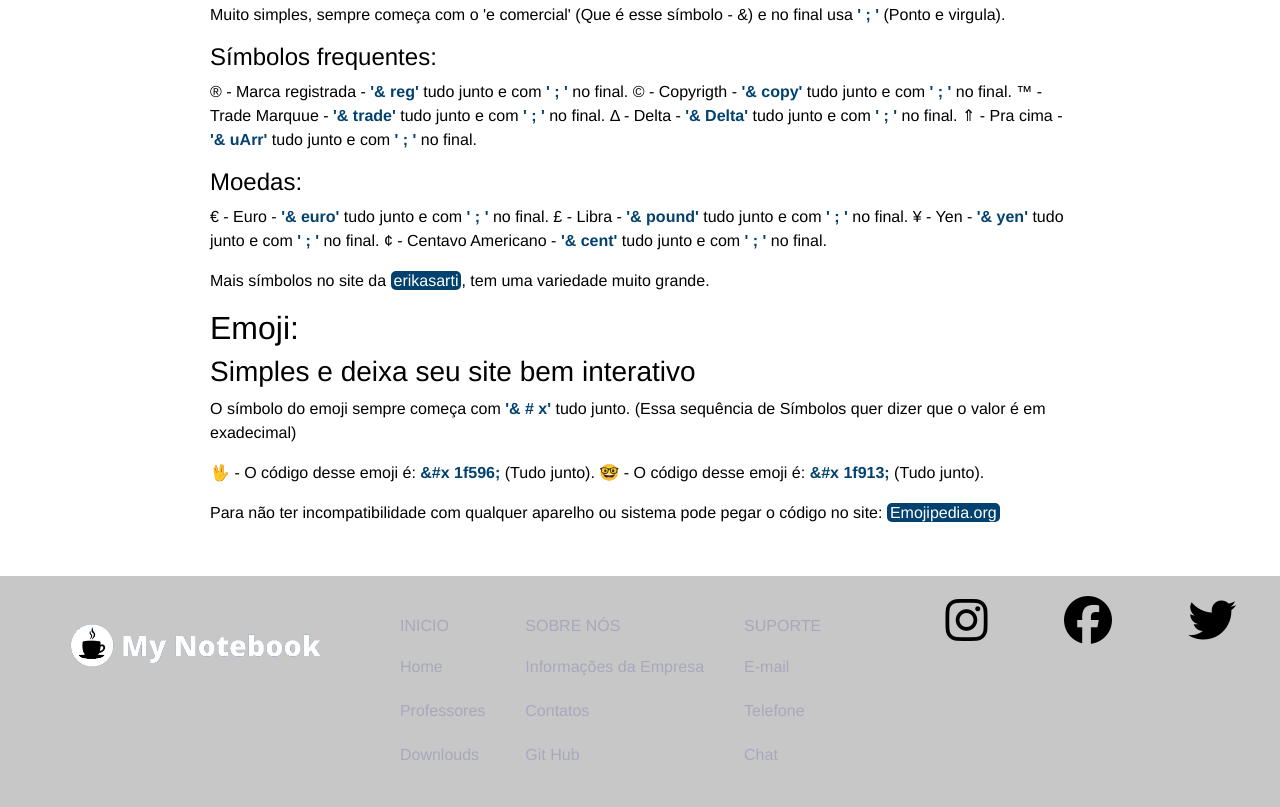
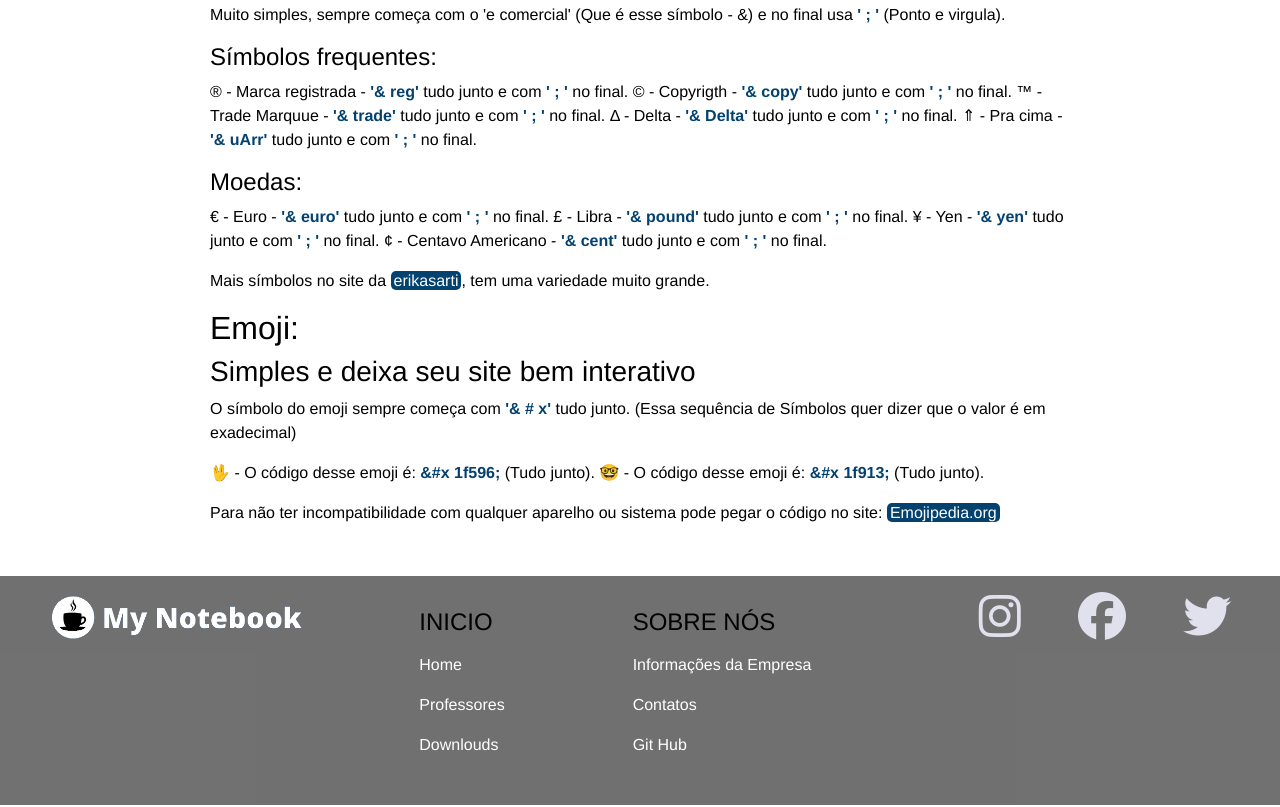
Before and after one commit to humbertomonteiro/mynotebook, a plain HTML site: page paginasHome/html.html in a window 1280 px wide. Shown: the part 3414-4221 px from the top of the page. Drawn offline with nearby package versions, Linux system fonts and the light colour scheme.

Commit message:
add links e funcionalidades

```diff
--- a/css/style.css
+++ b/css/style.css
@@ -22,6 +22,7 @@ body {
 
 a {
     color: white;
+    text-decoration: none;
 }
 
 .nav-nav {
@@ -60,7 +61,6 @@ a {
     background: white;
     padding-top: 30px;
     padding-bottom: 20px;
-
 }
 
 .conteudos2 {
@@ -74,9 +74,16 @@ a {
     text-shadow: 2px 2px 2px black;
 }
 
+.tecnologias:hover {
+    text-decoration: none;
+    color: var(--cor2);
+    background-color: rgba(0, 0, 0, 0.062);
+}
+
 .html {
     color: orangered;
 }
+
 
 .css {
     color: blue;
@@ -95,32 +102,35 @@ a {
 }
 
 footer {
-    background-color: #333333e1;
+    background-color: #333333b2;
     display: flex;
     flex-wrap: wrap;
     margin-top: 15px;
-    padding: 30px;
+    padding: 1em;
     justify-content: space-around;
 }
 
-footer img, .linkfooter {
-    margin: 1.5em;
+.footerinfo {
+    margin: 1em 4em;
+}
+
+.linkfooter {
+    margin: 1em 0;
+    display: flex;
+}
+
+.linkfooter:hover {
+    text-decoration: none;
+    color: var(--cor3);
 }
 
 .imgf {
     width: 16em;
 }
 
-footer h4, .linkfooter {
-    color: var(--cor3);
-    margin: 20px;
-    font-size: 1em;
-    display: flex;
-}
-
 footer i {
     font-size: 3em;
-    margin-left: 1.5em;
+    margin-left: 1.1em;
 }
 
 @media (max-width: 575.98px) {
--- a/css/stylepaginas.css
+++ b/css/stylepaginas.css
@@ -180,30 +180,42 @@ mark {
 }
 
 footer {
-    background-color: #33333346;
+    background-color: #333333b2;
     display: flex;
     flex-wrap: wrap;
     margin-top: 15px;
-    padding: 20px;
+    padding: 1em;
     justify-content: space-around;
 }
 
-footer img, .linkfooter {
-    margin: 1.5em;
+.footerinfo {
+    margin: 1em 4em;
+}
+
+.linkfooter {
+    color: white;
+    margin: 1em 0;
+    display: flex;
+}
+
+.linkfooter:hover {
+    text-decoration: none;
+    color: var(--cor3);
 }
 
 .imgf {
     width: 16em;
 }
 
-footer h4, .linkfooter {
-    color: var(--cor3);
-    margin: 20px;
-    font-size: 1em;
-    display: flex;
+footer i {
+    font-size: 3em;
+    margin-left: 1.1em;
 }
 
-footer i {
-    font-size: 3em;
-    margin-left: 1.5em;
+.linksocial {
+    color: var(--cor4);
 }
+
+.linksocial:hover {
+    color: var(--cor3);
+}
--- a/paginasHome/html.html
+++ b/paginasHome/html.html
@@ -242,32 +242,28 @@
         </section>
         <footer class="">
             <div class="col-xs-4">
-                <img class="imgf" src="../imagens/logo1.png" alt="">
+                <a href="../index.html">
+                    <img class="imgf" src="../imagens/logo1.png">
+                </a>
             </div>
             <div class="col-xs-4 row">
-                <div>
-                    <h4>INICIO</h4>
-                    <a class="linkfooter" href="Home">Home</a>
+                <div class="footerinfo">
+                    <h4>INICIO</h6>
+                    <a class="linkfooter" href="../index.html">Home</a>
                     <a class="linkfooter" href="Home">Professores</a>
                     <a class="linkfooter" href="Home">Downlouds</a>
                 </div>
-                <div>
-                    <h4>SOBRE NÓS</h4>
+                <div  class="footerinfo">
+                    <h4>SOBRE NÓS</h6>
                     <a class="linkfooter" href="home">Informações da Empresa</a>
                     <a class="linkfooter" href="home">Contatos</a>
                     <a class="linkfooter" href="Git Hub">Git Hub</a>
                 </div>
-                <div>
-                    <h4>SUPORTE</h4>
-                    <a class="linkfooter" href="E">E-mail</a>
-                    <a class="linkfooter" href="Home">Telefone</a>
-                    <a class="linkfooter" href="Home">Chat</a>
-                </div>
             </div>
             <div class="col-xs-4">
-                <i class="fa-brands fa-instagram"></i>
-                <i class="fa-brands fa-facebook"></i>
-                <i class="fa-brands fa-twitter"></i>
+                <a href="https://www.instagram.com/humberto.fh/" target="_blank"><i class="fa-brands fa-instagram linksocial"></i></a>
+                <a href="https://www.facebook.com/humbertoaraujof/" target="_blank"><i class="fa-brands fa-facebook linksocial"></i></a>
+                <a href="https://twitter.com/h1bertof" target="_blank"><i class="fa-brands fa-twitter linksocial"></i></a>
             </div>
         </footer>
 
```
Also changed, not shown: index.html (+58 -39 lines).
